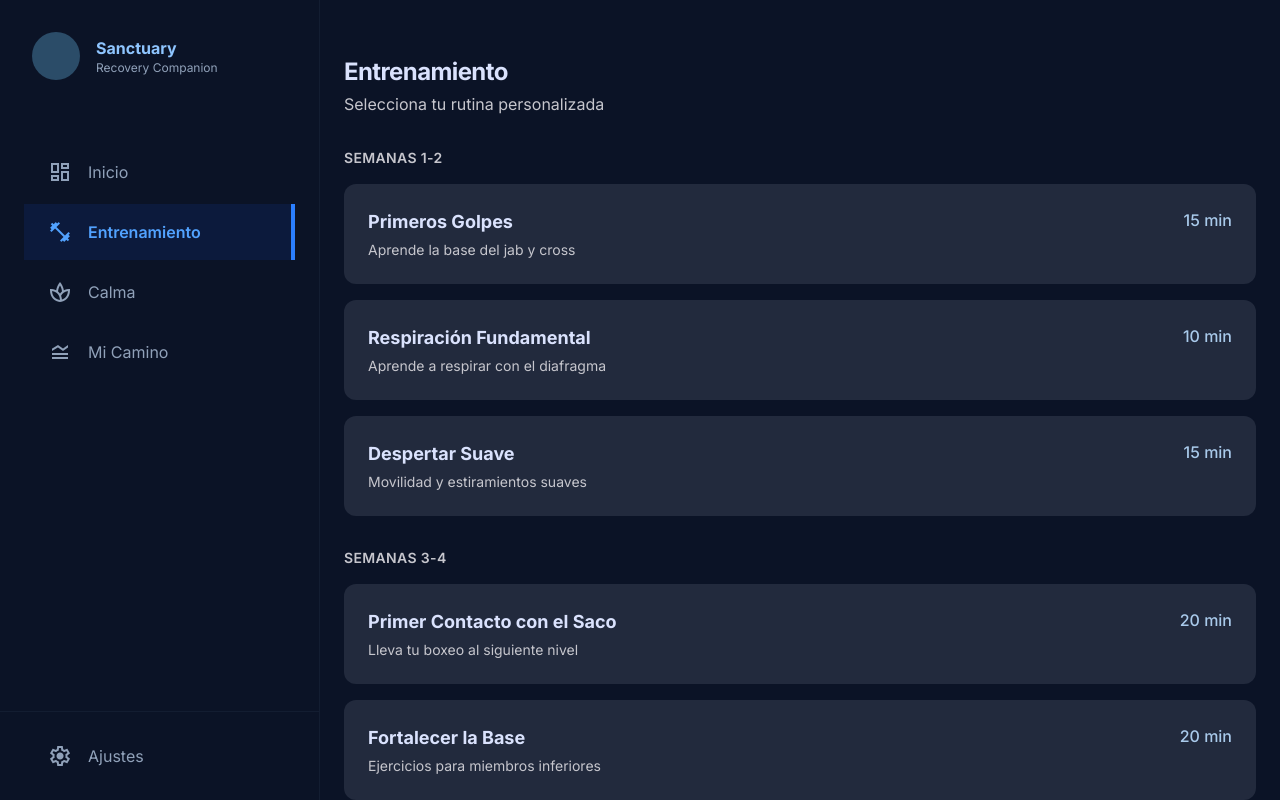
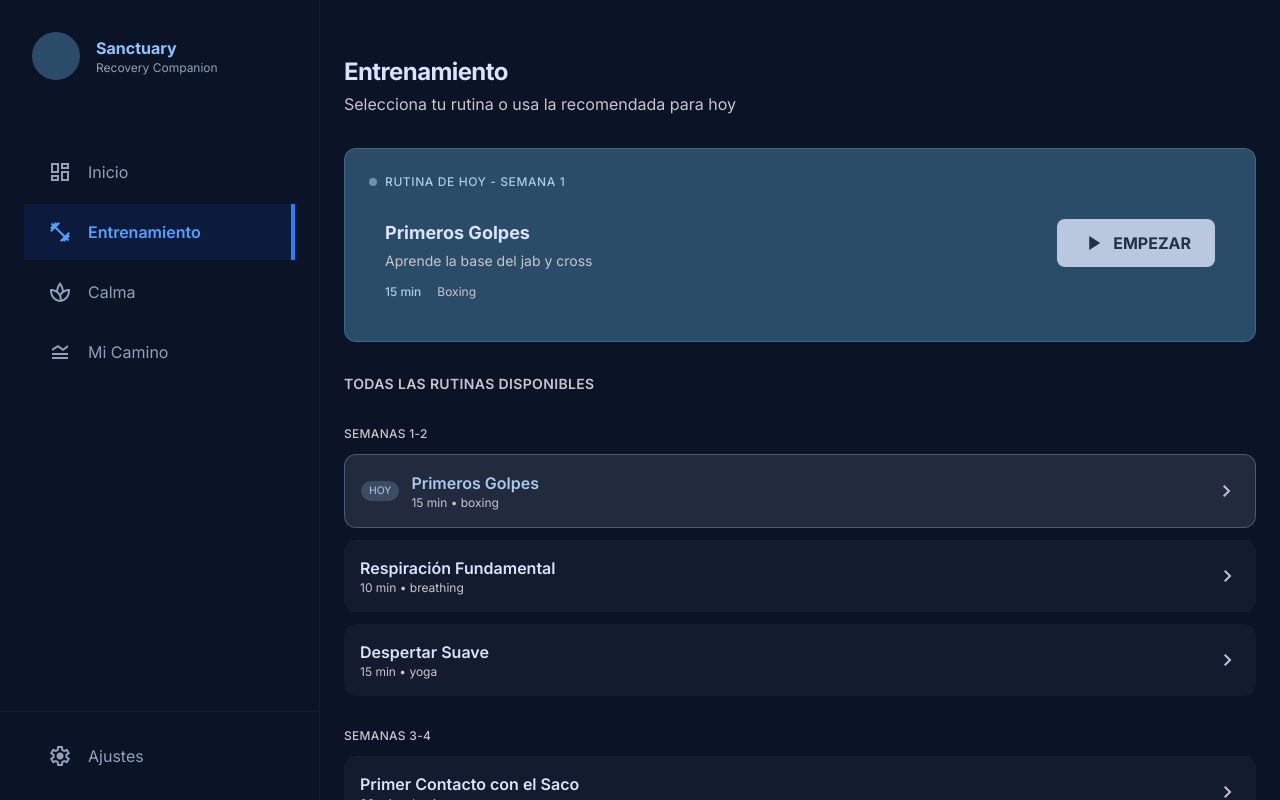
Before and after one commit to 000benblanco/personal-training, a React (Vite) app: page /#/ in a window 1280 px wide. Both pictures are taken after a click on the element 645 px from the left and 503 px from the top of the page. Shown: the top 800 px of the page. Built offline with nearby package versions, Linux system fonts and the light colour scheme.

Commit message:
feat: Improve navigation - Today routine highlighted, Calma marked as on-demand, clearer training flow

```diff
--- a/src/pages/HomePage.tsx
+++ b/src/pages/HomePage.tsx
@@ -2,12 +2,38 @@ import { useState } from 'react';
 import { useNavigate } from 'react-router-dom';
 import { Icon } from '@/components/ui/Icon';
 import { useAppStore } from '@/lib/stores/appStore';
+import { routines } from '@/lib/data/routines';
 
 type Mood = 'energized' | 'balanced' | 'recovering' | 'strained';
+
+// Función para calcular semana actual (simulada - luego se conecta a settings)
+function getCurrentWeek(): number {
+  // Por defecto semana 1 para nuevos usuarios
+  return 1;
+}
+
+// Obtener rutina recomendada según semana
+function getTodayRoutine() {
+  const week = getCurrentWeek();
+  const weekRanges: Record<string, number> = {
+    '1-2': 1, '3-4': 3, '5-6': 5, '7-8': 7, '9-12': 9
+  };
+
+  // Buscar primera rutina de la semana actual
+  const targetWeekRange = Object.keys(weekRanges).find(range => {
+    const start = weekRanges[range];
+    const end = range === '9-12' ? 12 : start + 1;
+    return week >= start && week <= end;
+  }) || '1-2';
+
+  return routines.find(r => r.weekRange === targetWeekRange) || routines[0];
+}
 
 export function HomePage() {
   const navigate = useNavigate();
   const { progress } = useAppStore();
+  const todayRoutine = getTodayRoutine();
+  const currentWeek = getCurrentWeek();
   const [selectedMood, setSelectedMood] = useState<Mood>('balanced');
 
   const moods: { id: Mood; icon: string; label: string }[] = [
@@ -92,32 +118,39 @@ export function HomePage() {
           <div className="absolute bottom-0 left-0 right-0 p-5 space-y-3">
             <div className="flex items-center gap-3 flex-wrap">
               <span className="bg-secondary/20 text-secondary px-3 py-1 rounded-full text-[0.65rem] uppercase tracking-wider font-label">
-                Entrenamiento
+                Semana {currentWeek}
               </span>
               <span className="text-on-surface-variant font-label text-[0.65rem] uppercase tracking-wider">
-                Selecciona tu rutina
+                Tu rutina de hoy
               </span>
             </div>
             <h3 className="text-[1.25rem] md:text-[1.5rem] font-bold text-on-surface">
-              Boxeo y Estabilidad de Core
+              {todayRoutine?.title || 'Boxeo y Estabilidad de Core'}
             </h3>
             <p className="text-on-surface-variant max-w-md text-sm line-clamp-2">
-              Sesión enfocada en técnica de boxeo shadow y ejercicios de estabilidad. Diseñada para proteger la pierna izquierda mientras entrenas.
+              {todayRoutine?.subtitle || 'Sesión enfocada en técnica de boxeo shadow y ejercicios de estabilidad.'}
             </p>
             <button
-              onClick={(e) => { e.stopPropagation(); navigate('/train'); }}
+              onClick={(e) => {
+                e.stopPropagation();
+                if (todayRoutine) {
+                  navigate(`/train/${todayRoutine.id}`);
+                } else {
+                  navigate('/train');
+                }
+              }}
               className="h-12 w-full md:w-auto px-6 bg-primary text-on-primary rounded-lg font-bold flex items-center justify-center gap-2 hover:bg-primary-fixed-dim active:scale-95 transition-all text-sm"
             >
               <Icon name="play_arrow" filled />
-              INICIAR SESIÓN
+              INICIAR SESIÓN DE HOY
             </button>
           </div>
         </div>
 
-        {/* Calm Moment Card */}
+        {/* Calm Moment Card - A demanda */}
         <div
           className="md:col-span-4 group relative overflow-hidden rounded-xl bg-tertiary-container min-h-[280px] md:min-h-0 cursor-pointer"
-          onClick={() => navigate('/calm')}
+          onClick={() => navigate('/wellness')}
         >
           <div className="absolute inset-0 opacity-40">
             <img
@@ -126,19 +159,27 @@ export function HomePage() {
               src="https://images.unsplash.com/photo-1506126613408-7d7868ed7e1b?w=800&q=80"
             />
           </div>
+          <div className="absolute top-4 right-4">
+            <span className="bg-surface/60 text-on-surface px-2 py-1 rounded-full text-[0.6rem] uppercase tracking-wider font-label">
+              A demanda
+            </span>
+          </div>
           <div className="relative h-full flex flex-col justify-between p-5">
             <div>
               <Icon name="air" className="text-tertiary text-3xl mb-3" />
               <h3 className="text-[1.25rem] font-bold text-tertiary leading-tight">
-                Respiración<br/>Relajante
+                Calma y<br/>Respiración
               </h3>
             </div>
             <div className="space-y-4">
               <p className="text-on-tertiary-container/80 text-xs font-medium leading-relaxed">
-                Resetea tu sistema nervioso después del estrés físico. 8 minutos de respiración profunda.
+                Ejercicios de respiración y meditación para después del entreno o cuando lo necesites.
               </p>
-              <button className="h-11 w-full glass border border-tertiary/20 text-tertiary rounded-lg font-bold flex items-center justify-center gap-2 hover:bg-tertiary/10 transition-all text-sm">
-                RESPIRAR
+              <button
+                onClick={(e) => { e.stopPropagation(); navigate('/wellness'); }}
+                className="h-11 w-full glass border border-tertiary/20 text-tertiary rounded-lg font-bold flex items-center justify-center gap-2 hover:bg-tertiary/10 transition-all text-sm"
+              >
+                IR A CALMA
               </button>
             </div>
           </div>
--- a/src/pages/TrainPage.tsx
+++ b/src/pages/TrainPage.tsx
@@ -7,6 +7,11 @@ import { getRoutineById, routines } from '@/lib/data/routines';
 import { getExerciseById } from '@/lib/data/exercises';
 import { cn } from '@/lib/utils';
 import type { SessionType, Routine } from '@/types';
+
+// Función para obtener semana actual (simulada - luego se conecta a settings)
+function getCurrentWeek(): number {
+  return 1; // Por defecto semana 1 para nuevos usuarios
+}
 
 export function TrainPage() {
   const { routineId } = useParams();
@@ -285,8 +290,21 @@ export function TrainPage() {
   return <RoutinesList />;
 }
 
+// Obtener rutina recomendada según semana
+function getTodayRoutine() {
+  const week = getCurrentWeek();
+  const targetWeekRange = week <= 2 ? '1-2' :
+                          week <= 4 ? '3-4' :
+                          week <= 6 ? '5-6' :
+                          week <= 8 ? '7-8' : '9-12';
+
+  return routines.find(r => r.weekRange === targetWeekRange) || routines[0];
+}
+
 function RoutinesList() {
   const navigate = useNavigate();
+  const currentWeek = getCurrentWeek();
+  const todayRoutine = getTodayRoutine();
 
   const routinesByWeek: Record<string, { label: string; routines: Routine[] }> = {
     '1-2': { label: 'Semanas 1-2', routines: [] },
@@ -309,27 +327,75 @@ function RoutinesList() {
     <div className="space-y-8 animate-fade-in">
       <div>
         <h1 className="text-2xl font-bold text-on-surface tracking-tight">Entrenamiento</h1>
-        <p className="text-on-surface-variant mt-1">Selecciona tu rutina personalizada</p>
+        <p className="text-on-surface-variant mt-1">Selecciona tu rutina o usa la recomendada para hoy</p>
       </div>
 
+      {/* Rutina de Hoy - Destacada */}
+      {todayRoutine && (
+        <div className="bg-secondary-container rounded-xl p-6 border border-secondary/20">
+          <div className="flex items-center gap-2 mb-3">
+            <span className="w-2 h-2 rounded-full bg-secondary animate-pulse"></span>
+            <span className="text-secondary text-[0.75rem] uppercase tracking-[0.05em] font-medium font-label">
+              Rutina de Hoy - Semana {currentWeek}
+            </span>
+          </div>
+          <div
+            onClick={() => navigate(`/train/${todayRoutine.id}`)}
+            className="cursor-pointer hover:bg-surface-container-high/50 rounded-lg p-4 transition-all"
+          >
+            <div className="flex justify-between items-start">
+              <div>
+                <h3 className="text-lg font-bold text-on-surface">{todayRoutine.title}</h3>
+                <p className="text-sm text-on-surface-variant mt-1">{todayRoutine.subtitle}</p>
+                <div className="flex items-center gap-4 mt-3">
+                  <span className="text-[0.75rem] text-secondary font-medium">{todayRoutine.duration} min</span>
+                  <span className="text-[0.75rem] text-on-surface-variant capitalize">{todayRoutine.type}</span>
+                </div>
+              </div>
+              <button className="h-12 px-6 bg-primary text-on-primary rounded-lg font-bold flex items-center gap-2 hover:bg-primary-fixed-dim active:scale-95 transition-all">
+                <Icon name="play_arrow" filled />
+                EMPEZAR
+              </button>
+            </div>
+          </div>
+        </div>
+      )}
+
+      {/* Todas las rutinas por semana */}
       <div className="space-y-8">
+        <h2 className="text-sm font-semibold text-on-surface-variant uppercase tracking-wide">
+          Todas las rutinas disponibles
+        </h2>
         {Object.entries(routinesByWeek).map(([key, { label, routines }]) => (
           routines.length > 0 && (
             <div key={key}>
-              <h2 className="text-sm font-semibold text-on-surface-variant uppercase tracking-wide mb-4">{label}</h2>
-              <div className="space-y-4">
+              <h3 className="text-xs font-medium text-on-surface-variant uppercase tracking-wide mb-3">{label}</h3>
+              <div className="space-y-3">
                 {routines.map((routine) => (
                   <div
                     key={routine.id}
                     onClick={() => navigate(`/train/${routine.id}`)}
-                    className="bg-surface-container-high rounded-xl p-6 cursor-pointer hover:bg-surface-container-highest transition-all"
+                    className={`rounded-xl p-4 cursor-pointer transition-all ${
+                      routine.id === todayRoutine?.id
+                        ? 'bg-surface-container-high border border-secondary/30'
+                        : 'bg-surface-container-low hover:bg-surface-container-high'
+                    }`}
                   >
-                    <div className="flex justify-between items-start">
-                      <div>
-                        <h3 className="text-lg font-bold text-on-surface">{routine.title}</h3>
-                        <p className="text-sm text-on-surface-variant mt-1">{routine.subtitle}</p>
+                    <div className="flex justify-between items-center">
+                      <div className="flex items-center gap-3">
+                        {routine.id === todayRoutine?.id && (
+                          <span className="text-[0.65rem] bg-secondary/20 text-secondary px-2 py-0.5 rounded-full">
+                            HOY
+                          </span>
+                        )}
+                        <div>
+                          <h4 className={`font-semibold ${routine.id === todayRoutine?.id ? 'text-secondary' : 'text-on-surface'}`}>
+                            {routine.title}
+                          </h4>
+                          <p className="text-xs text-on-surface-variant">{routine.duration} min • {routine.type}</p>
+                        </div>
                       </div>
-                      <span className="text-secondary font-medium">{routine.duration} min</span>
+                      <Icon name="chevron_right" className="text-on-surface-variant" />
                     </div>
                   </div>
                 ))}
```
Also changed, not shown: 6 other files (tests, documents, lock files or other folders).
